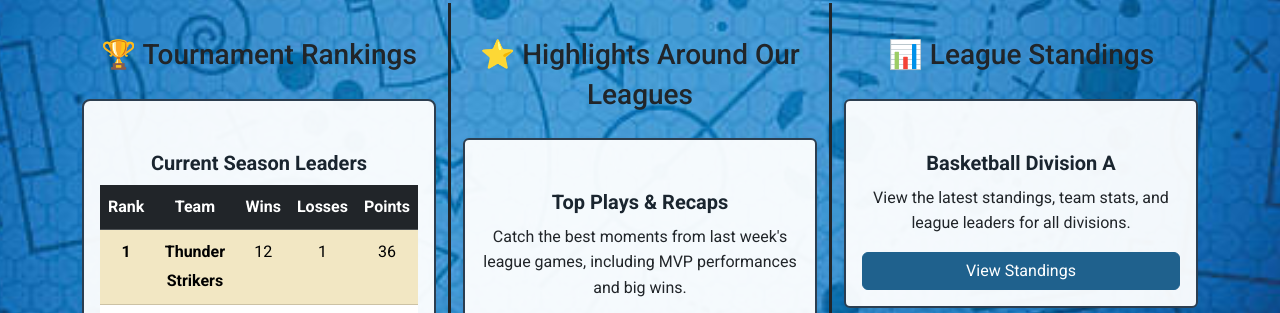
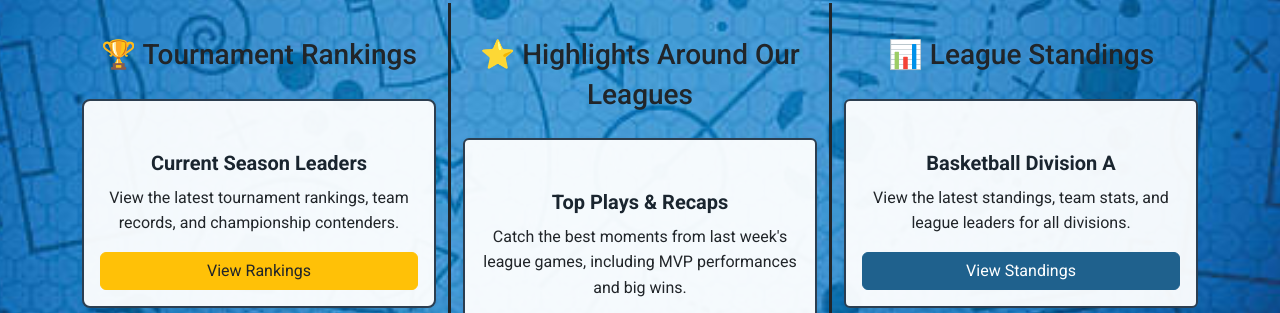
Before and after one commit to gilla5/Sports-Management-Website-Project, a website: page index.html in a window 1280 px wide. Shown: the part 1099-1412 px from the top of the page. Drawn offline with nearby package versions, Linux system fonts and the light colour scheme.

Commit message:
Enhance tournament rankings section with button
Added a button to view rankings and updated the ranking display.

```diff
--- a/index.html
+++ b/index.html
@@ -120,6 +120,14 @@
           <div class="card shadow-sm ranking-table">
             <div class="card-body">
               <h5 class="card-title">Current Season Leaders</h5>
+              <p class="card-text">View the latest tournament rankings, team records, and championship contenders.</p>
+              <button class="btn btn-warning text-dark" type="button" data-bs-toggle="collapse" data-bs-target="#rankingsCollapse"
+                aria-expanded="false" aria-controls="rankingsCollapse">
+                View Rankings
+              </button>
+
+              <div class="collapse mt-3" id="rankingsCollapse">
+                <h6>Tournament Leaders:</h6>
                 <div class="table-responsive">
                   <table class="table table-striped table-hover">
                     <thead class="table-dark">
@@ -192,6 +200,7 @@
                   </table>
                 </div>
                 <p class="text-muted mt-2"><small>Updated weekly | Championship Playoffs starting soon!</small></p>
+              </div>
             </div>
           </div>
         </div>
```
Lines whose indentation alone changed are shown as unchanged.
